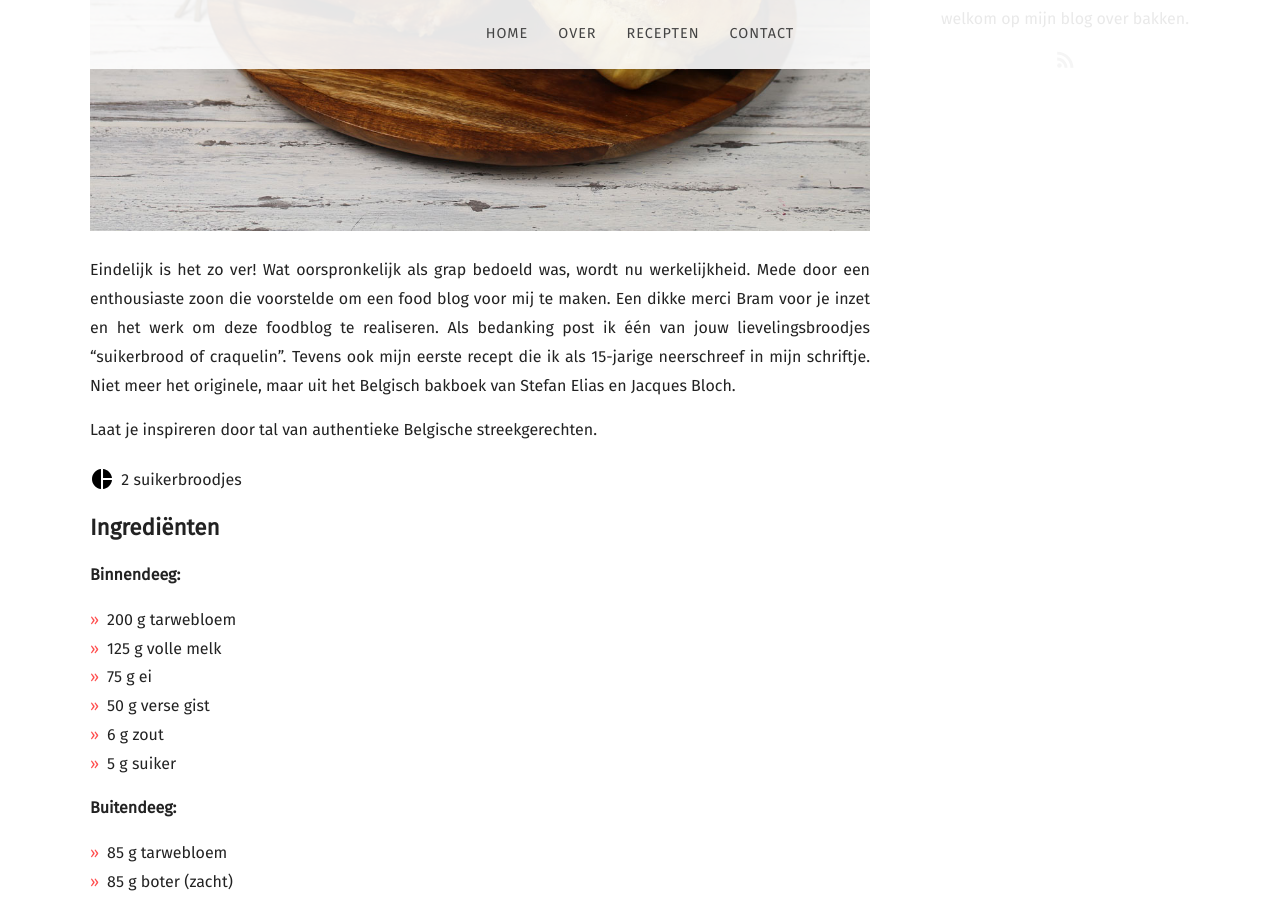
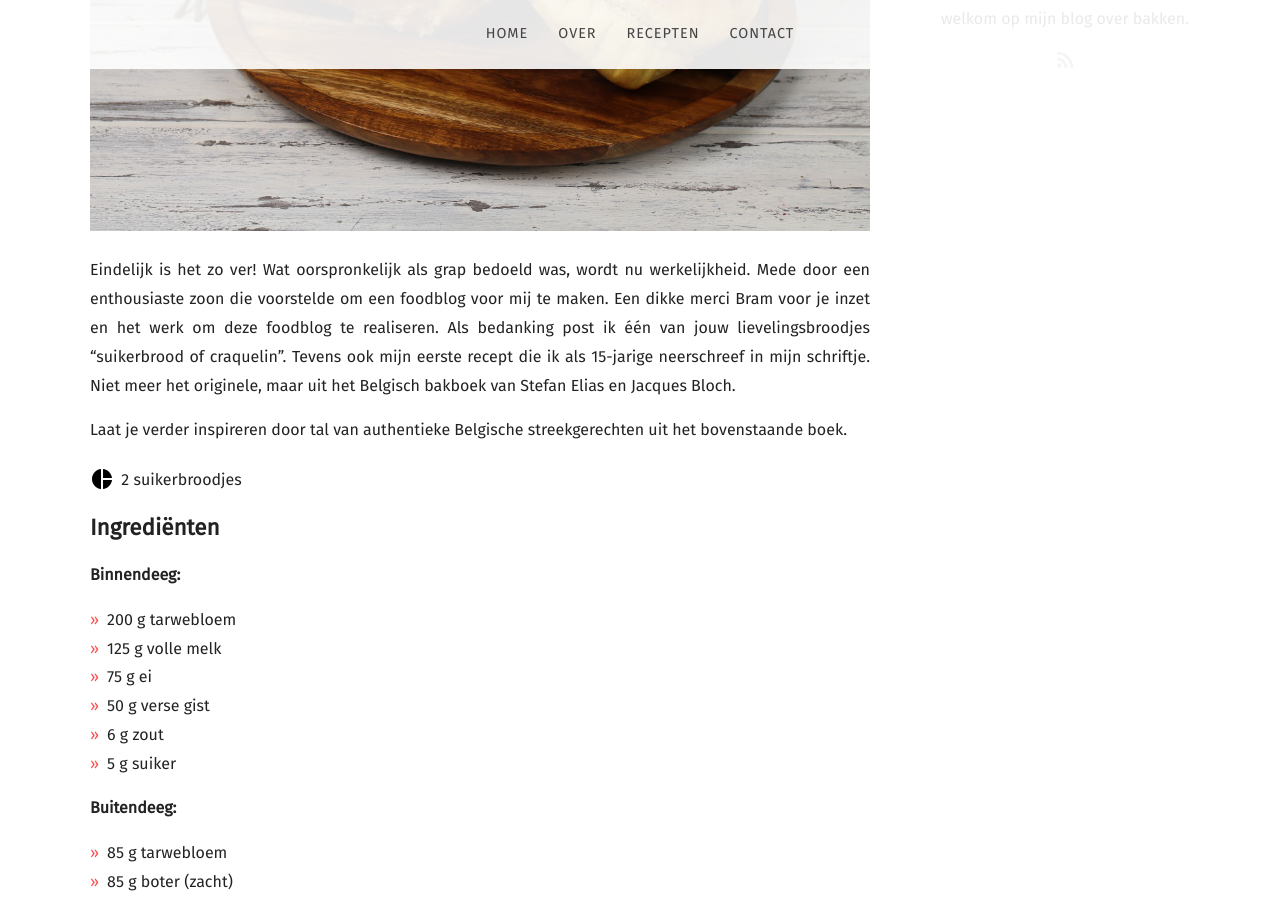
Before and after one commit to fabilicious/fabilicious.github.io, a Jekyll site: the page built from _posts/2018-09-16-suikerbrood.md, in a window 1280 px wide and 900 px high, scrolled down 699 px. Built offline with Jekyll 4.4.1, drawn with Linux system fonts in a browser that asks for light colours; nearby versions of some CDN libraries; some web fonts are replaced.

Commit message:
wijziging tekst

```diff
--- a/_posts/2018-09-16-suikerbrood.md
+++ b/_posts/2018-09-16-suikerbrood.md
@@ -25,13 +25,13 @@ recipe:
 ---
 Eindelijk is het zo ver!
 Wat oorspronkelijk als grap bedoeld was, wordt nu werkelijkheid.
-Mede door een enthousiaste zoon die voorstelde om een food blog
+Mede door een enthousiaste zoon die voorstelde om een foodblog
 voor mij te maken.
 Een dikke merci Bram voor je inzet en het werk om deze foodblog te realiseren.
 Als bedanking post ik één van jouw lievelingsbroodjes “suikerbrood of craquelin”.  Tevens ook mijn eerste recept die ik als 15-jarige neerschreef in mijn schriftje.
 Niet meer het originele, maar uit het Belgisch bakboek van Stefan Elias en Jacques Bloch.
 
-Laat je inspireren door tal van authentieke Belgische streekgerechten.
+Laat je verder inspireren door tal van authentieke Belgische streekgerechten uit het bovenstaande boek.
 
 <!--more-->
 
```
